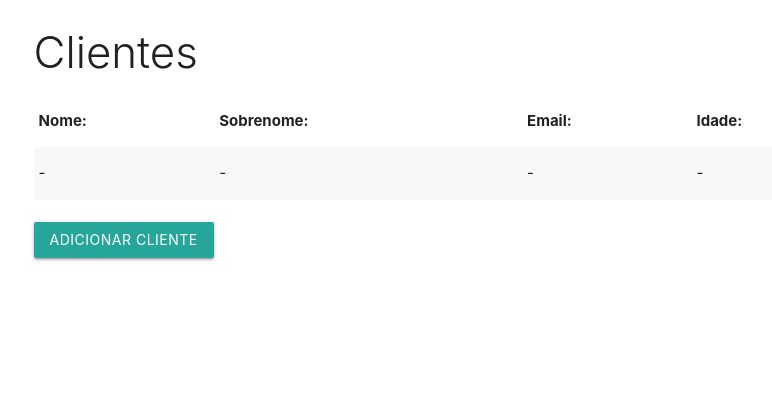
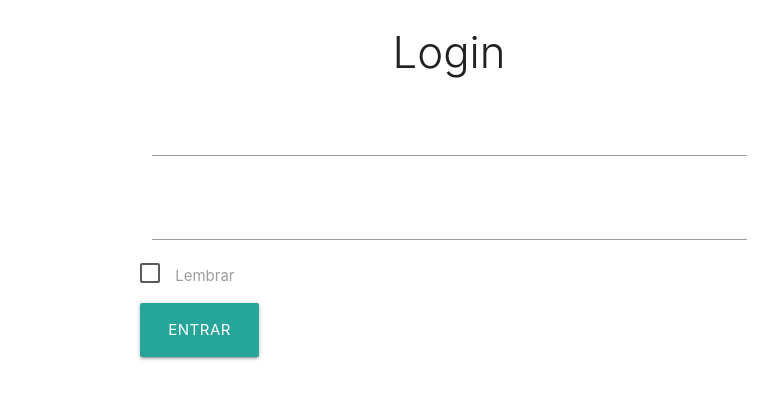
Before and after one commit to jefersonleon/crudweb1, a PHP site: page / in a window 1280 px wide. Shown: the top 399 px of the page, without its empty margins (191-963 px from the left). Run offline with PHP 8.4, Linux system fonts and the light colour scheme; data that the repository does not hold is empty.

Commit message:
Sistema de Login implementado

```diff
--- a/adicionar.php
+++ b/adicionar.php
@@ -8,21 +8,25 @@ include_once 'includes/header.php';
 		<h3 class="light"> Novo Cliente </h3>
 		<form action="php_action/create.php" method="POST">
 			<div class="input-field col s12">
-				<input type="text" name="nome" id="nome">
+			<i class="material-icons prefix">account_circle</i>
+				<input type="text" name="nome" id="nome" value="xiru">
 				<label for="nome">Nome</label>
 			</div>
 
 			<div class="input-field col s12">
+			<i class="material-icons prefix">child_care</i>
 				<input type="text" name="sobrenome" id="sobrenome">
 				<label for="sobrenome">Sobrenome</label>
 			</div>
 
 			<div class="input-field col s12">
+			<i class="material-icons prefix">email</i>
 				<input type="text" name="email" id="email">
 				<label for="email">Email</label>
 			</div>
 
 			<div class="input-field col s12">
+			<i class="material-icons prefix">insert_emoticon</i>
 				<input type="text" name="idade" id="idade">
 				<label for="idade">Idade</label>
 			</div>
--- a/editar.php
+++ b/editar.php
@@ -7,8 +7,8 @@ include_once 'includes/header.php';
 if(isset($_GET['id'])):
 	$id = mysqli_escape_string($connect, $_GET['id']);
 
-	$sql = "SELECT * FROM clientes WHERE id = '$id'";
-	$resultado = mysqli_query($connect, $sql);
+	$sql = "SELECT * FROM tbclientes WHERE id = '$id'";
+	$resultado = mysqli_query($connect, $sql);//executou o script e conectou
 	$dados = mysqli_fetch_array($resultado);
 endif;
 ?>
--- a/index.php
+++ b/index.php
@@ -1,86 +1,106 @@
 <?php
 // Conexão
-include_once 'php_action/db_connect.php';
-// Header
-include_once 'includes/header.php';
-// Message
-include_once 'includes/message.php';
-?>
-<div class="row">
-	<div class="col s12 m8 push-m2">
-		<h3 class="light"> Clientes </h3>
-		<table class="striped">
-			<thead>
-				<tr>
-					<th>Nome:</th>
-					<th>Sobrenome:</th>
-					<th>Email:</th>
-					<th>Idade:</th>
-				</tr>
-			</thead>
+require_once 'includes/header.php';
+require_once 'php_action/db_connect.php';
 
-			<tbody>
-				<?php
-				$sql = "SELECT * FROM clientes";
-				$resultado = mysqli_query($connect, $sql);
+// Sessão
+session_start();
 
-                if(mysqli_num_rows($resultado) > 0):
+// Botão enviar
+if(isset($_POST['btn-entrar'])):
+	$erros = array();
+	$login = mysqli_escape_string($connect, $_POST['login']);
+	$senha = mysqli_escape_string($connect, $_POST['senha']);
 
-				while($dados = mysqli_fetch_array($resultado)):
-				?>
-				<tr>
-					<td><?php echo $dados['nome']; ?></td>
-					<td><?php echo $dados['sobrenome']; ?></td>
-					<td><?php echo $dados['email']; ?></td>
-					<td><?php echo $dados['idade']; ?></td>
-					<td><a href="editar.php?id=<?php echo $dados['id']; ?>" class="btn-floating orange"><i class="material-icons">edit</i></a></td>
+	if(isset($_POST['lembrar-senha'])):
 
-					<td><a href="#modal<?php echo $dados['id']; ?>" class="btn-floating red modal-trigger"><i class="material-icons">delete</i></a></td>
+		setcookie('login', $login, time()+3600);
+		setcookie('senha', $senha, time()+3600);
+	endif;
 
-					<!-- Modal Structure -->
-					  <div id="modal<?php echo $dados['id']; ?>" class="modal">
-					    <div class="modal-content">
-					      <h4>Opa!</h4>
-					      <p>Tem certeza que deseja excluir esse cliente?</p>
-					    </div>
-					    <div class="modal-footer">
+	if(empty($login) or empty($senha)):
+		$erros[] = "<li> O campo login/senha precisa ser preenchido </li>";
+	else:
+		// 105 OR 1=1
+	    // 1; DROP TABLE teste
 
-					      <form action="php_action/delete.php" method="POST">
-					      	<input type="hidden" name="id" value="<?php echo $dados['id']; ?>">
-					      	<button type="submit" name="btn-deletar" class="btn red">Sim, quero deletar</button>
+		$sql = "SELECT login FROM tbusuario WHERE login = '$login'";
+		$resultado = mysqli_query($connect, $sql);
 
-					      	 <a href="#!" class="modal-action modal-close waves-effect waves-green btn-flat">Cancelar</a>
-
-					      </form>
-
-					    </div>
-					  </div>
+		if(mysqli_num_rows($resultado) > 0):
+		//$senha = md5($senha);
+		$sql = "SELECT * FROM tbusuario WHERE login = '$login' AND senha = '$senha'";
 
 
-				</tr>
-			   <?php
-				endwhile;
-				else: ?>
 
-				<tr>
-					<td>-</td>
-					<td>-</td>
-					<td>-</td>
-					<td>-</td>
-				</tr>
+		$resultado = mysqli_query($connect, $sql);
 
-			   <?php
-				endif;
-			   ?>
+			if(mysqli_num_rows($resultado) == 1):
+				$dados = mysqli_fetch_array($resultado);
+				mysqli_close($connect);
+				$_SESSION['logado'] = true;
+				$_SESSION['id_usuario'] = $dados['id'];
+				header('Location: menu.php');
+			else:
+				$erros[] = "<li> Usuário e senha não conferem </li>";
+			endif;
 
-			</tbody>
-		</table>
-		<br>
-		<a href="adicionar.php" class="btn">Adicionar cliente</a>
-	</div>
-</div>
+		else:
+			$erros[] = "<li> Usuário inexistente </li>";
+		endif;
 
-<?php
-// Footer
-include_once 'includes/footer.php';
+	endif;
+
+endif;
 ?>
+
+<html>
+<head>
+	<title>Login</title>
+	<meta charset="utf-8">
+</head>
+<body>
+
+<div class="row">
+	<div class="col s12 m6 push-m3">
+	<h3 class="light center-align"> Login</h3>
+
+
+
+		<?php
+		if(!empty($erros)):
+			foreach($erros as $erro):
+				echo $erro;
+			endforeach;
+		endif;
+		?>
+
+		<form  action="<?php echo $_SERVER['PHP_SELF']; ?>" method="POST">
+			<div class="input-field col s12">
+				<!--<label for="login">Login</label> -->
+				<input type="text" name="login" value="<?php echo isset($_COOKIE['login']) ? $_COOKIE['login'] : '' ?>">
+
+			</div>
+
+			<div class="input-field col s12">
+				<!--<label for="pass">Password</label> -->
+				<input type="password" name="senha" value="<?php echo isset($_COOKIE['senha']) ? $_COOKIE['senha'] : '' ?>"><br>
+
+			</div>
+			<div>
+			<p>
+     			 <label>
+
+					<input type="checkbox" class="filled-in"  name="lembra-senha" />
+					<span >Lembrar</span>
+      			</label>
+    		</p>
+			</div>
+
+		 		<button class="btn btn-large waves-effect waves-light" type="submit" name="btn-entrar"> Entrar </button>
+
+			</form>
+		</div>
+    </div>
+</body>
+</html>
--- a/php_action/create.php
+++ b/php_action/create.php
@@ -19,7 +19,7 @@ if(isset($_POST['btn-cadastrar'])):
 	$email = clear($_POST['email']);
 	$idade = clear($_POST['idade']);
 
-	$sql = "INSERT INTO clientes (nome, sobrenome, email, idade) VALUES ('$nome', '$sobrenome', '$email', '$idade')";
+	$sql = "INSERT INTO tbclientes (nome, sobrenome, email, idade) VALUES ('$nome', '$sobrenome', '$email', '$idade')";
 
 	if(mysqli_query($connect, $sql)):
 		$_SESSION['mensagem'] = "Cadastrado com sucesso!";
--- a/php_action/db_connect.php
+++ b/php_action/db_connect.php
@@ -3,9 +3,10 @@
 $servername = "localhost";
 $username = "root";
 $password = "";
-$db_name = "crud";
+$db_name = "bdcrud";
 
 $connect = mysqli_connect($servername, $username, $password, $db_name);
+
 mysqli_set_charset($connect, "utf8");
 
 if(mysqli_connect_error()):
--- a/php_action/delete.php
+++ b/php_action/delete.php
@@ -8,7 +8,7 @@ if(isset($_POST['btn-deletar'])):
 
 	$id = mysqli_escape_string($connect, $_POST['id']);
 
-	$sql = "DELETE FROM clientes WHERE id = '$id'";
+	$sql = "DELETE FROM tbclientes WHERE id = '$id'";
 
 	if(mysqli_query($connect, $sql)):
 		$_SESSION['mensagem'] = "Deletado com sucesso!";
--- a/php_action/update.php
+++ b/php_action/update.php
@@ -12,7 +12,7 @@ if(isset($_POST['btn-editar'])):
 
 	$id = mysqli_escape_string($connect, $_POST['id']);
 
-	$sql = "UPDATE clientes SET nome = '$nome', sobrenome = '$sobrenome', email = '$email', idade = '$idade' WHERE id = '$id'";
+	$sql = "UPDATE tbclientes SET nome = '$nome', sobrenome = '$sobrenome', email = '$email', idade = '$idade' WHERE id = '$id'";
 
 	if(mysqli_query($connect, $sql)):
 		$_SESSION['mensagem'] = "Atualizado com sucesso!";
```
Also changed, not shown: cliente.php (added, +86 -0 lines), menu.php (added, +55 -0 lines), includes/header.php (line endings or trailing spaces).
